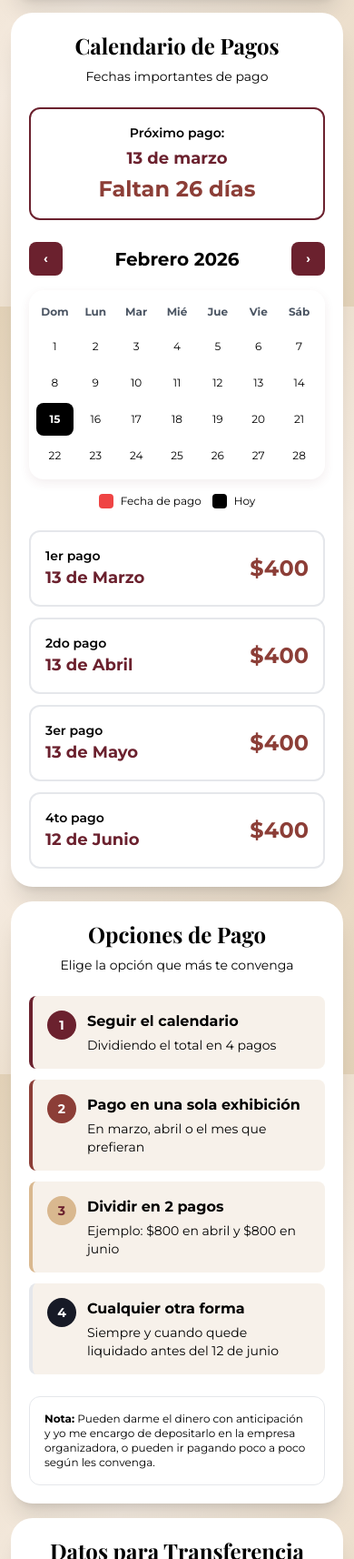
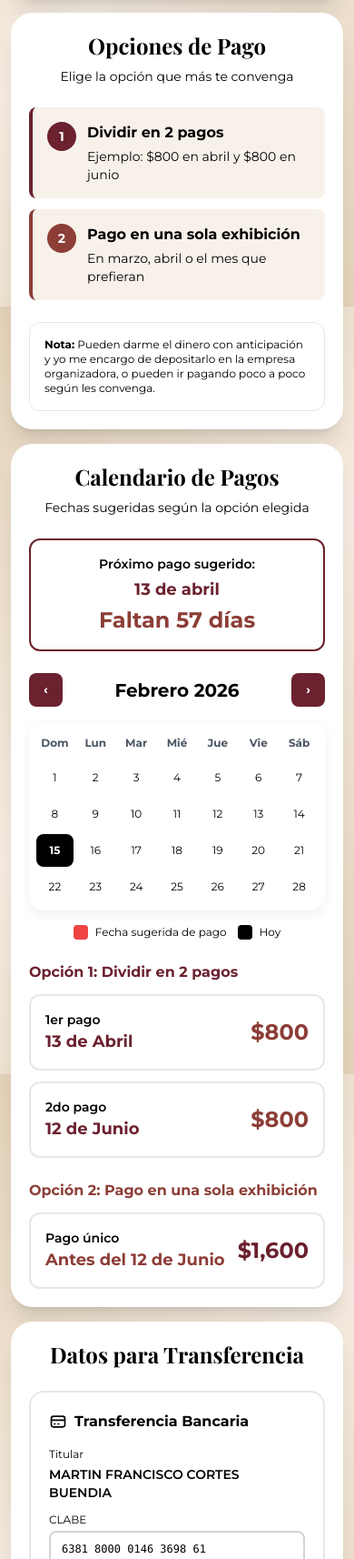
Before and after one commit to MartinCortes20/graduacionPaco.io, a plain HTML site: page index.html in a window 390 px wide. Shown: the part 1351-3065 px from the top of the page at 91% size. Drawn offline with nearby package versions, Linux system fonts and the light colour scheme.

Commit message:
se ajusta diseño y calendario

```diff
--- a/index.html
+++ b/index.html
@@ -4,7 +4,23 @@
     <meta charset="UTF-8">
     <meta name="viewport" content="width=device-width, initial-scale=1.0">
     <title>Graduación - Martín Francisco Cortés Buendía</title>
-    <link rel="icon" type="image/png" href="./assets/martin.png">
+    <!-- Favicon con diferentes tamaños para mejor compatibilidad -->
+    <link rel="icon" type="image/png" sizes="32x32" href="https://martincortes20.github.io/graduacionPaco.io/assets/martin.png">
+    <link rel="icon" type="image/png" sizes="16x16" href="https://martincortes20.github.io/graduacionPaco.io/assets/martin.png">
+    <link rel="apple-touch-icon" href="https://martincortes20.github.io/graduacionPaco.io/assets/martin.png">
+    <link rel="shortcut icon" href="https://martincortes20.github.io/graduacionPaco.io/assets/martin.png">
+
+    <!-- Meta tags para compartir en redes sociales -->
+    <meta property="og:title" content="Graduación - Martín Francisco Cortés Buendía">
+    <meta property="og:description" content="Invitación a mi fiesta de graduación - 07 de Agosto 2026">
+    <meta property="og:image" content="https://martincortes20.github.io/graduacionPaco.io/assets/martin.png">
+    <meta property="og:url" content="https://martincortes20.github.io/graduacionPaco.io/">
+    <meta property="og:type" content="website">
+    <meta name="twitter:card" content="summary_large_image">
+    <meta name="twitter:title" content="Graduación - Martín Francisco Cortés Buendía">
+    <meta name="twitter:description" content="Invitación a mi fiesta de graduación">
+    <meta name="twitter:image" content="https://martincortes20.github.io/graduacionPaco.io/assets/martin.png">
+
     <script src="https://cdn.tailwindcss.com"></script>
     <script src="https://cdnjs.cloudflare.com/ajax/libs/gsap/3.12.5/gsap.min.js"></script>
     <script src="https://cdnjs.cloudflare.com/ajax/libs/gsap/3.12.5/ScrollTrigger.min.js"></script>
@@ -129,6 +145,50 @@
                 </div>
             </div>
 
+            <!-- Opciones de Pago -->
+            <div class="options-card bg-white rounded-3xl shadow-xl mb-4 overflow-hidden" id="options-card">
+                <div class="p-6 sm:p-8">
+                    <div class="text-center mb-6">
+                        <h3 class="text-2xl sm:text-3xl font-playfair font-bold text-black mb-2">
+                            Opciones de Pago
+                        </h3>
+                        <p class="text-sm text-black">Elige la opción que más te convenga</p>
+                    </div>
+
+                    <div class="space-y-3">
+                        <div class="payment-item bg-gradient-to-r from-cream to-white border-l-4 border-primary p-4 rounded-lg payment-option">
+                            <div class="flex items-start gap-3">
+                                <div class="flex-shrink-0 w-8 h-8 bg-primary text-white rounded-full flex items-center justify-center font-bold">
+                                    1
+                                </div>
+                                <div class="flex-1">
+                                    <h4 class="font-bold text-black mb-1 text-base">Dividir en 2 pagos</h4>
+                                    <p class="text-sm text-black">Ejemplo: $800 en abril y $800 en junio</p>
+                                </div>
+                            </div>
+                        </div>
+
+                        <div class="payment-item bg-gradient-to-r from-cream to-white border-l-4 border-secondary p-4 rounded-lg payment-option">
+                            <div class="flex items-start gap-3">
+                                <div class="flex-shrink-0 w-8 h-8 bg-secondary text-white rounded-full flex items-center justify-center font-bold">
+                                    2
+                                </div>
+                                <div class="flex-1">
+                                    <h4 class="font-bold text-black mb-1 text-base">Pago en una sola exhibición</h4>
+                                    <p class="text-sm text-black">En marzo, abril o el mes que prefieran</p>
+                                </div>
+                            </div>
+                        </div>
+                    </div>
+
+                    <div class="mt-6 bg-gold/10 border border-gold/30 p-4 rounded-xl">
+                        <p class="text-xs sm:text-sm text-black">
+                            <strong>Nota:</strong> Pueden darme el dinero con anticipación y yo me encargo de depositarlo en la empresa organizadora, o pueden ir pagando poco a poco según les convenga.
+                        </p>
+                    </div>
+                </div>
+            </div>
+
             <!-- Calendario de Pagos -->
             <div class="calendar-card bg-white rounded-3xl shadow-xl mb-4 overflow-hidden" id="calendar-card">
                 <div class="p-6 sm:p-8">
@@ -136,12 +196,12 @@
                         <h3 class="text-2xl sm:text-3xl font-playfair font-bold text-black mb-2">
                             Calendario de Pagos
                         </h3>
-                        <p class="text-sm text-black">Fechas importantes de pago</p>
+                        <p class="text-sm text-black">Fechas sugeridas según la opción elegida</p>
                     </div>
 
                     <!-- Contador de días hasta el próximo pago -->
                     <div id="payment-countdown" class="mb-6 bg-primary/10 border-2 border-primary rounded-xl p-4 text-center">
-                        <p class="text-sm font-semibold text-black mb-1">Próximo pago:</p>
+                        <p class="text-sm font-semibold text-black mb-1">Próximo pago sugerido:</p>
                         <p id="next-payment-date" class="text-lg font-bold text-primary mb-1"></p>
                         <p id="days-remaining" class="text-2xl font-bold text-secondary"></p>
                     </div>
@@ -161,7 +221,7 @@
                         <div class="mt-4 flex flex-wrap gap-3 justify-center text-xs">
                             <div class="flex items-center gap-2">
                                 <div class="w-4 h-4 bg-red-500 rounded"></div>
-                                <span class="text-black">Fecha de pago</span>
+                                <span class="text-black">Fecha sugerida de pago</span>
                             </div>
                             <div class="flex items-center gap-2">
                                 <div class="w-4 h-4 bg-black rounded"></div>
@@ -170,16 +230,18 @@
                         </div>
                     </div>
 
-                    <!-- Lista de pagos -->
+                    <!-- Opción 1: Dividir en 2 pagos -->
+                    <div class="mb-6">
+                        <h4 class="font-bold text-primary mb-3 text-base">Opción 1: Dividir en 2 pagos</h4>
                         <div class="space-y-3">
                             <div class="payment-date-card bg-gradient-to-br from-cream to-white border-2 border-primary/20 rounded-xl p-4 calendar-item">
                                 <div class="flex items-center justify-between">
                                     <div>
                                         <p class="text-sm font-semibold text-black">1er pago</p>
-                                    <p class="text-lg font-bold text-primary">13 de Marzo</p>
+                                        <p class="text-lg font-bold text-primary">13 de Abril</p>
                                     </div>
                                     <div class="text-right">
-                                    <p class="text-2xl font-bold text-secondary">$400</p>
+                                        <p class="text-2xl font-bold text-secondary">$800</p>
                                     </div>
                                 </div>
                             </div>
@@ -188,34 +250,27 @@
                                 <div class="flex items-center justify-between">
                                     <div>
                                         <p class="text-sm font-semibold text-black">2do pago</p>
-                                    <p class="text-lg font-bold text-primary">13 de Abril</p>
+                                        <p class="text-lg font-bold text-primary">12 de Junio</p>
                                     </div>
                                     <div class="text-right">
-                                    <p class="text-2xl font-bold text-secondary">$400</p>
+                                        <p class="text-2xl font-bold text-secondary">$800</p>
+                                    </div>
+                                </div>
                             </div>
                         </div>
                     </div>
 
-                        <div class="payment-date-card bg-gradient-to-br from-cream to-white border-2 border-primary/20 rounded-xl p-4 calendar-item">
+                    <!-- Opción 2: Pago único -->
+                    <div>
+                        <h4 class="font-bold text-secondary mb-3 text-base">Opción 2: Pago en una sola exhibición</h4>
+                        <div class="payment-date-card bg-gradient-to-br from-cream to-white border-2 border-secondary/20 rounded-xl p-4 calendar-item">
                             <div class="flex items-center justify-between">
                                 <div>
-                                    <p class="text-sm font-semibold text-black">3er pago</p>
-                                    <p class="text-lg font-bold text-primary">13 de Mayo</p>
+                                    <p class="text-sm font-semibold text-black">Pago único</p>
+                                    <p class="text-lg font-bold text-secondary">Antes del 12 de Junio</p>
                                 </div>
                                 <div class="text-right">
-                                    <p class="text-2xl font-bold text-secondary">$400</p>
-                                </div>
-                            </div>
-                        </div>
-
-                        <div class="payment-date-card bg-gradient-to-br from-cream to-white border-2 border-primary/20 rounded-xl p-4 calendar-item">
-                            <div class="flex items-center justify-between">
-                                <div>
-                                    <p class="text-sm font-semibold text-black">4to pago</p>
-                                    <p class="text-lg font-bold text-primary">12 de Junio</p>
-                                </div>
-                                <div class="text-right">
-                                    <p class="text-2xl font-bold text-secondary">$400</p>
+                                    <p class="text-2xl font-bold text-primary">$1,600</p>
                                 </div>
                             </div>
                         </div>
@@ -223,73 +278,6 @@
                 </div>
             </div>
 
-            <!-- Opciones de Pago -->
-            <div class="options-card bg-white rounded-3xl shadow-xl mb-4 overflow-hidden" id="options-card">
-                <div class="p-6 sm:p-8">
-                    <div class="text-center mb-6">
-                        <h3 class="text-2xl sm:text-3xl font-playfair font-bold text-black mb-2">
-                            Opciones de Pago
-                        </h3>
-                        <p class="text-sm text-black">Elige la opción que más te convenga</p>
-                    </div>
-
-                    <div class="space-y-3">
-                        <div class="payment-item bg-gradient-to-r from-cream to-white border-l-4 border-primary p-4 rounded-lg payment-option">
-                            <div class="flex items-start gap-3">
-                                <div class="flex-shrink-0 w-8 h-8 bg-primary text-white rounded-full flex items-center justify-center font-bold">
-                                    1
-                                </div>
-                                <div class="flex-1">
-                                    <h4 class="font-bold text-black mb-1 text-base">Seguir el calendario</h4>
-                                    <p class="text-sm text-black">Dividiendo el total en 4 pagos</p>
-                                </div>
-                            </div>
-                        </div>
-
-                        <div class="payment-item bg-gradient-to-r from-cream to-white border-l-4 border-secondary p-4 rounded-lg payment-option">
-                            <div class="flex items-start gap-3">
-                                <div class="flex-shrink-0 w-8 h-8 bg-secondary text-white rounded-full flex items-center justify-center font-bold">
-                                    2
-                                </div>
-                                <div class="flex-1">
-                                    <h4 class="font-bold text-black mb-1 text-base">Pago en una sola exhibición</h4>
-                                    <p class="text-sm text-black">En marzo, abril o el mes que prefieran</p>
-                                </div>
-                            </div>
-                        </div>
-
-                        <div class="payment-item bg-gradient-to-r from-cream to-white border-l-4 border-gold p-4 rounded-lg payment-option">
-                            <div class="flex items-start gap-3">
-                                <div class="flex-shrink-0 w-8 h-8 bg-gold text-primary rounded-full flex items-center justify-center font-bold">
-                                    3
-                                </div>
-                                <div class="flex-1">
-                                    <h4 class="font-bold text-black mb-1 text-base">Dividir en 2 pagos</h4>
-                                    <p class="text-sm text-black">Ejemplo: $800 en abril y $800 en junio</p>
-                                </div>
-                            </div>
-                        </div>
-
-                        <div class="payment-item bg-gradient-to-r from-cream to-white border-l-4 border-primary-dark p-4 rounded-lg payment-option">
-                            <div class="flex items-start gap-3">
-                                <div class="flex-shrink-0 w-8 h-8 bg-primary-dark text-white rounded-full flex items-center justify-center font-bold">
-                                    4
-                                </div>
-                                <div class="flex-1">
-                                    <h4 class="font-bold text-black mb-1 text-base">Cualquier otra forma</h4>
-                                    <p class="text-sm text-black">Siempre y cuando quede liquidado antes del 12 de junio</p>
-                                </div>
-                            </div>
-                        </div>
-                    </div>
-
-                    <div class="mt-6 bg-gold/10 border border-gold/30 p-4 rounded-xl">
-                        <p class="text-xs sm:text-sm text-black">
-                            <strong>Nota:</strong> Pueden darme el dinero con anticipación y yo me encargo de depositarlo en la empresa organizadora, o pueden ir pagando poco a poco según les convenga.
-                        </p>
-                    </div>
-                </div>
-            </div>
 
             <!-- Datos para Transferencia -->
             <div class="transfer-card bg-white rounded-3xl shadow-xl mb-4 overflow-hidden" id="transfer-card">
@@ -369,13 +357,14 @@
                 <div class="relative w-full" style="padding-bottom: 56.25%;">
                     <video
                         class="absolute inset-0 w-full h-full object-cover rounded-2xl"
-                        controls
                         autoplay
                         muted
                         loop
                         playsinline
-                        poster="video-poster.jpg"
-                        preload="auto">
+                        preload="auto"
+                        disablepictureinpicture
+                        controlslist="nodownload nofullscreen noremoteplayback"
+                        style="pointer-events: none;">
                         <source src="./assets/pacoBaile.mp4" type="video/mp4">
                         Tu navegador no soporta el elemento de video.
                     </video>
@@ -398,7 +387,7 @@
             <!-- Footer -->
             <div class="text-center py-6">
                 <p class="text-black text-sm font-medium">
-                    Con cariño, Martín Cortés Buendía
+                    Con cariño, Martín F. Cortés Buendía <strong>"El Paco"</strong><br>
                 </p>
             </div>
 
--- a/script.js
+++ b/script.js
@@ -200,12 +200,10 @@ class PaymentCalendar {
         this.currentMonth = this.currentDate.getMonth();
         this.currentYear = this.currentDate.getFullYear();
 
-        // Fechas de pago importantes (año 2026)
+        // Fechas de pago importantes (año 2026) - 2 opciones
         this.paymentDates = [
-            new Date(2026, 2, 13), // 13 de Marzo
-            new Date(2026, 3, 13), // 13 de Abril
-            new Date(2026, 4, 13), // 13 de Mayo
-            new Date(2026, 5, 12)  // 12 de Junio
+            new Date(2026, 3, 13), // 13 de Abril (1er pago opción 2 pagos)
+            new Date(2026, 5, 12)  // 12 de Junio (2do pago opción 2 pagos / fecha límite pago único)
         ];
 
         this.monthNames = [
```
Also changed, not shown: styles.css (+38 -0 lines). Lines whose indentation alone changed are shown as unchanged.
